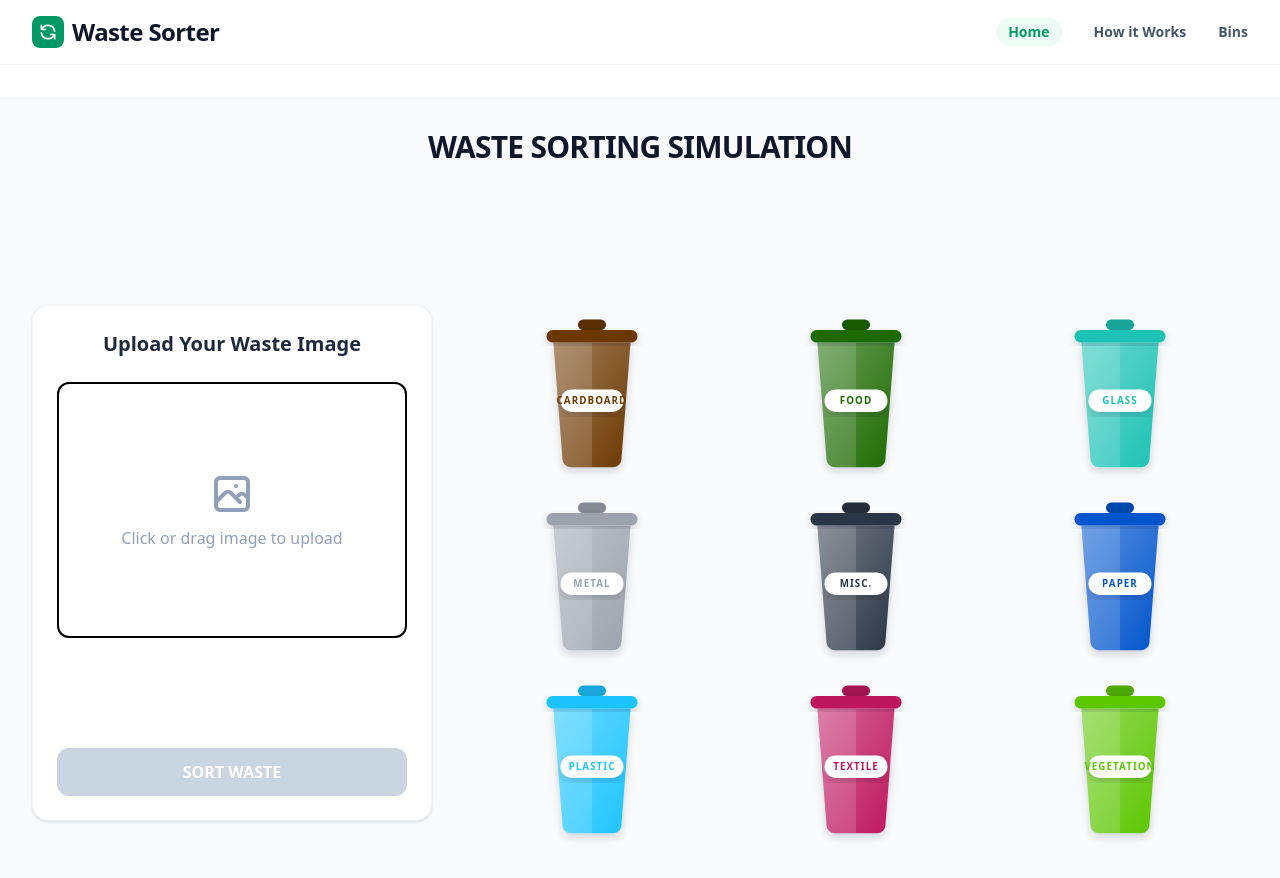
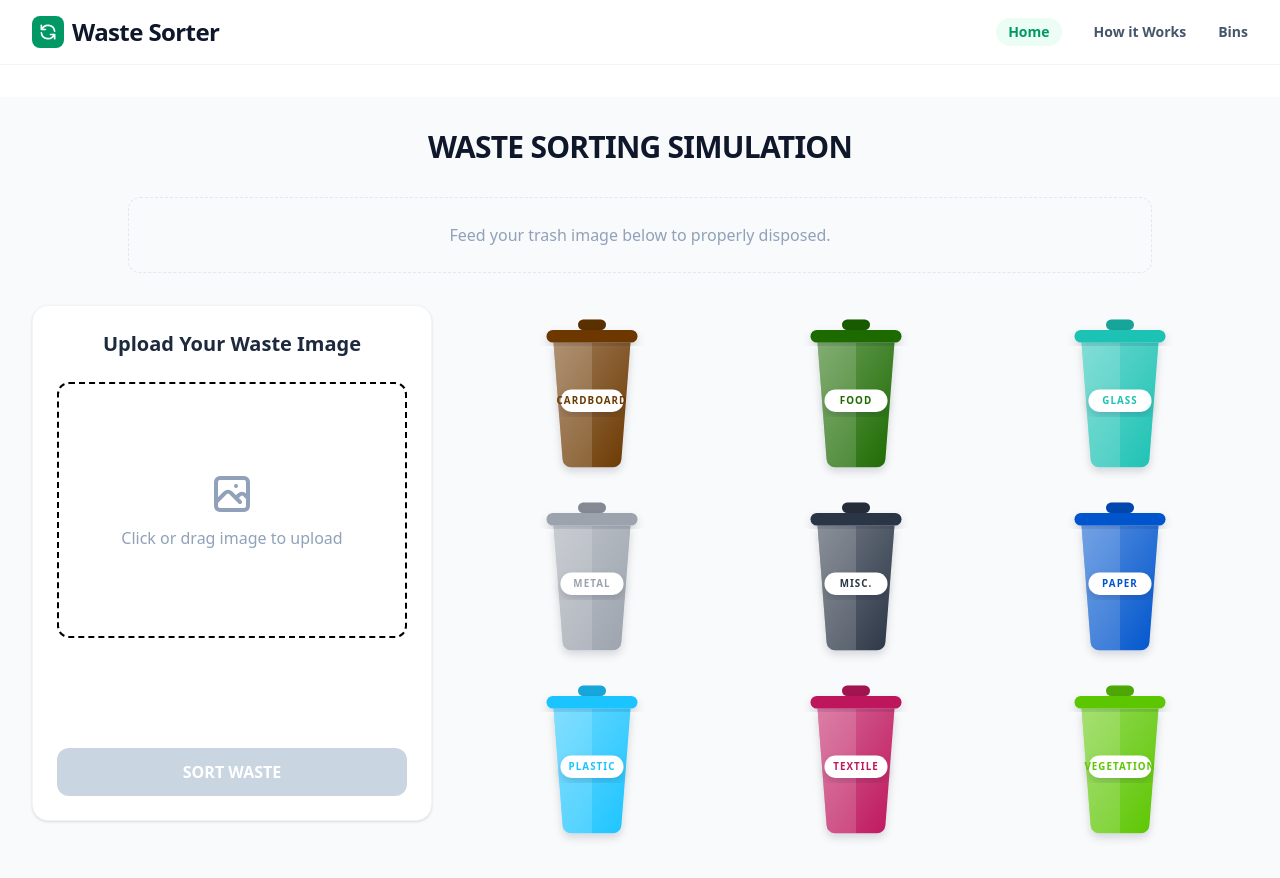
Before and after one commit to AmielCyber/waste-classification, an Angular app in the folder waste-classifier-ui/: page / in a window 1280 px wide. Shown: the top 878 px of the page. Built offline with nearby package versions, Linux system fonts and the light colour scheme.

Commit message:
Updated banner

```diff
--- a/waste-classifier-ui/src/app/waste-classification-result/waste-classification-result.component.html
+++ b/waste-classifier-ui/src/app/waste-classification-result/waste-classification-result.component.html
@@ -21,5 +21,11 @@
         <span class="font-bold"> {{ prediction.value().confidence | percent }} </span>
       </div>
     </div>
+  } @else {
+    <div
+      class="flex h-19 w-full items-center justify-center rounded-xl border border-dashed border-slate-200 bg-slate-50 text-slate-400"
+    >
+      Feed your trash image below to properly disposed.
+    </div>
   }
 </div>
```
